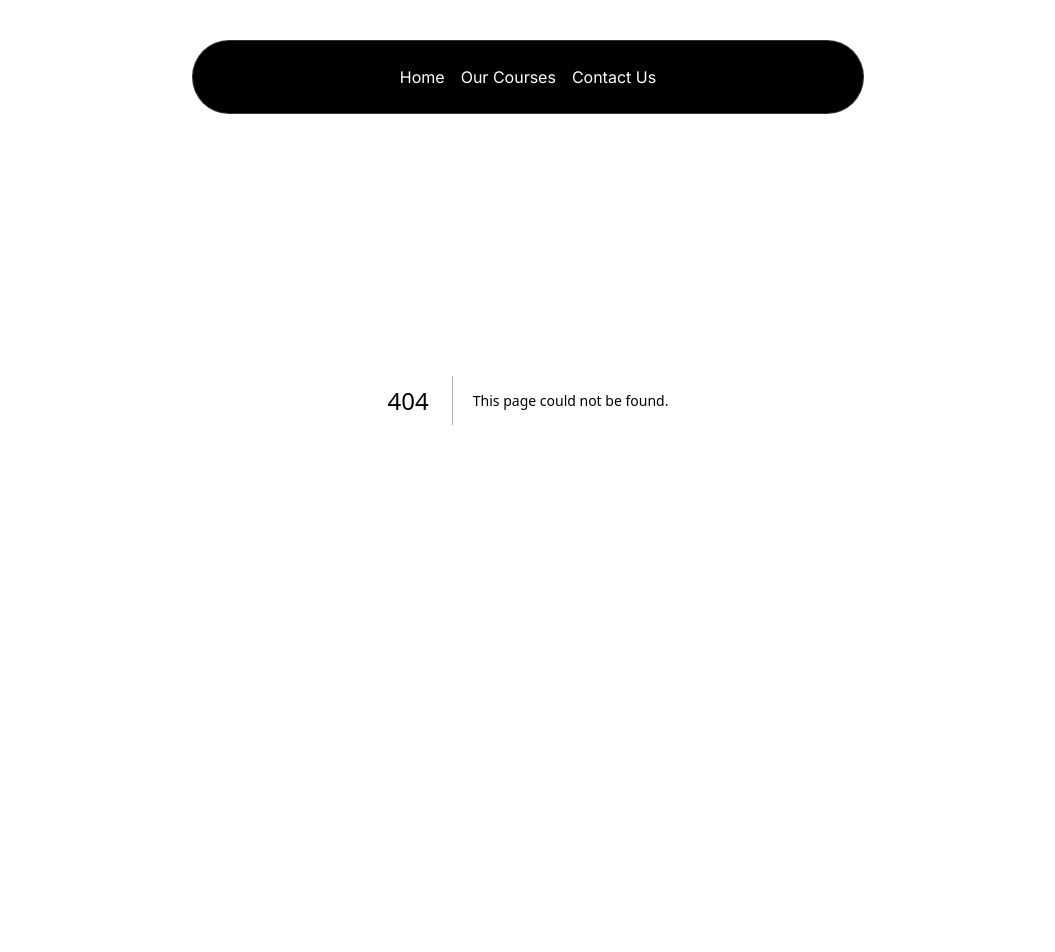
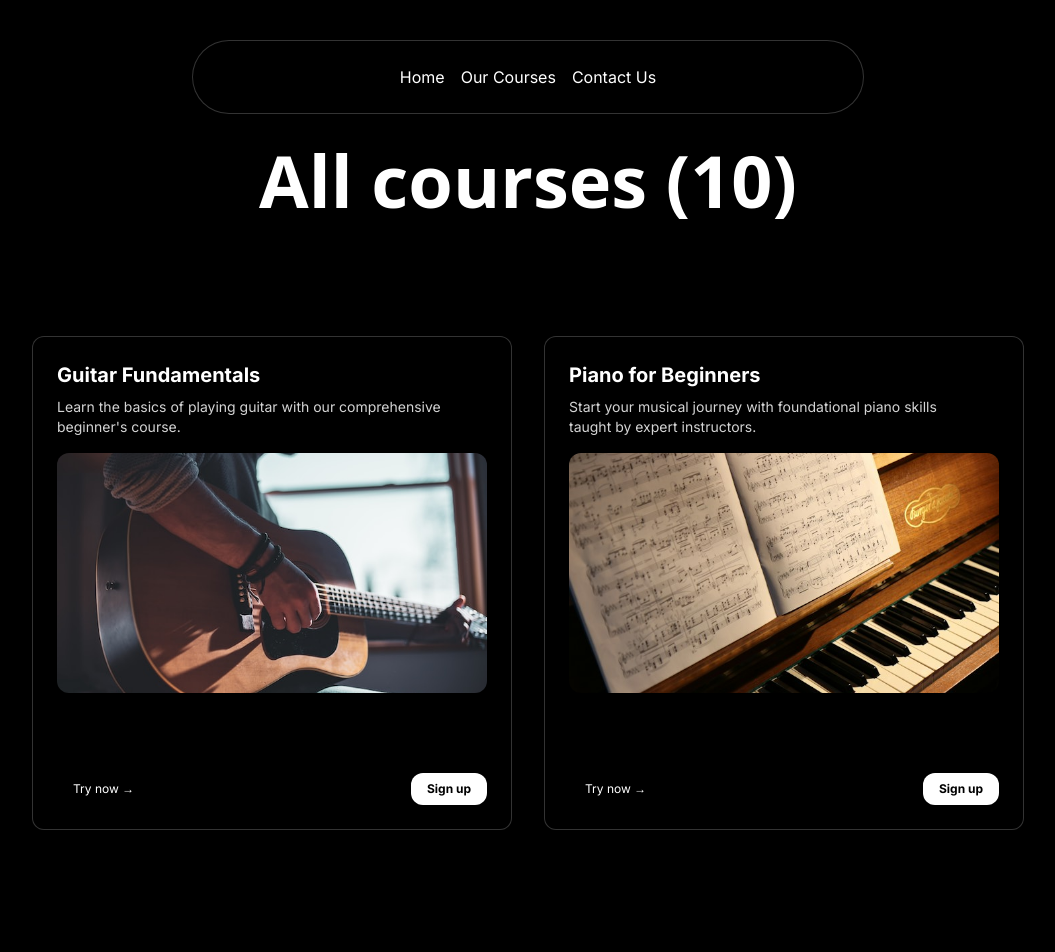
Before and after one commit to pritesh7098/Sargam---Music-Academy-Project, a Next.js app: page /Courses in a window 1280 px wide. Before the commit this address had no page. Shown: the top 952 px of the page, without its empty margins (112-1167 px from the left). Before the commit the page ends 800 px from the top, so only its background shows below. Built offline with nearby package versions, Linux system fonts and the light colour scheme.

Commit message:
Courses are added

```diff
--- /dev/null
+++ b/src/app/Courses/page.tsx
@@ -0,0 +1,66 @@
+"use client";
+import Image from "next/image";
+import React from "react";
+import { CardBody, CardContainer, CardItem } from "@/components/ui/3d-card";
+import courseData from "@/data/music-course.json";
+
+function page() {
+  return (
+    <div className="min-h-screen bg-black py-12 pt-36 ">
+      <h1 className="text-lg md:text-7xl text-center font-sans font-bold mb-6 text-white">
+        All courses ({courseData.courses.length})
+      </h1>
+      <div className="flex flex-wrap justify-center">
+        {courseData.courses.map((course) => (
+          <CardContainer className="inter-var m-4">
+            <CardBody className="bg-gray-50 relative group/card  dark:hover:shadow-2xl dark:hover:shadow-emerald-500/[0.1] dark:bg-black dark:border-white/[0.2] border-black/[0.1] w-auto sm:w-[30rem] h-auto rounded-xl p-6 border  ">
+              <CardItem
+                translateZ="50"
+                className="text-xl font-bold text-neutral-600 dark:text-white"
+              >
+                {course.title}
+              </CardItem>
+              <CardItem
+                as="p"
+                translateZ="60"
+                className="text-neutral-500 text-sm max-w-sm mt-2 dark:text-neutral-300"
+              >
+                {course.description}
+              </CardItem>
+              <CardItem translateZ="100" className="w-full mt-4">
+                <Image
+                  src={course.image}
+                  height="1000"
+                  width="1000"
+                  className="h-60 w-full object-cover rounded-xl group-hover/card:shadow-xl"
+                  alt={course.title}
+                />
+              </CardItem>
+              <div className="flex justify-between items-center mt-20">
+                <CardItem
+                  translateZ={20}
+                  as="button"
+                  className="px-4 py-2 rounded-xl text-xs font-normal dark:text-white"
+                >
+                  Try now →
+                </CardItem>
+                <CardItem
+                  translateZ={20}
+                  as="button"
+                  className="px-4 py-2 rounded-xl bg-black dark:bg-white dark:text-black text-white text-xs font-bold"
+                >
+                  Sign up
+                </CardItem>
+              </div>
+            </CardBody>
+          </CardContainer>
+
+        ))}
+
+      </div>
+
+    </div>
+  );
+}
+
+export default page;
```
